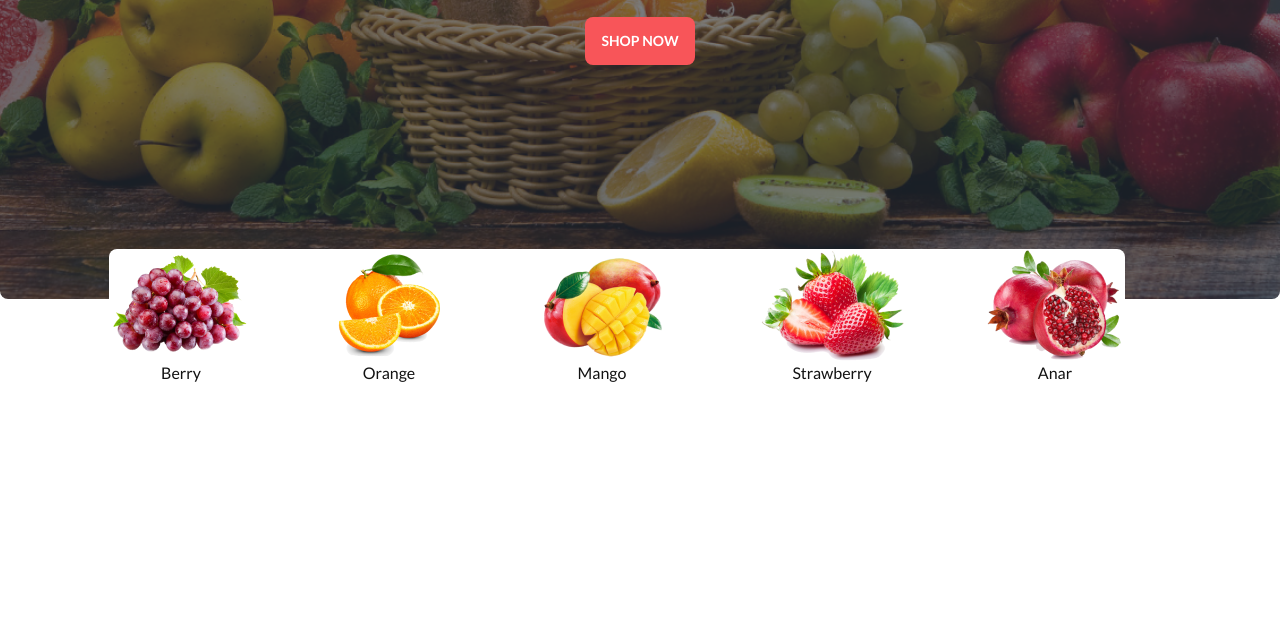
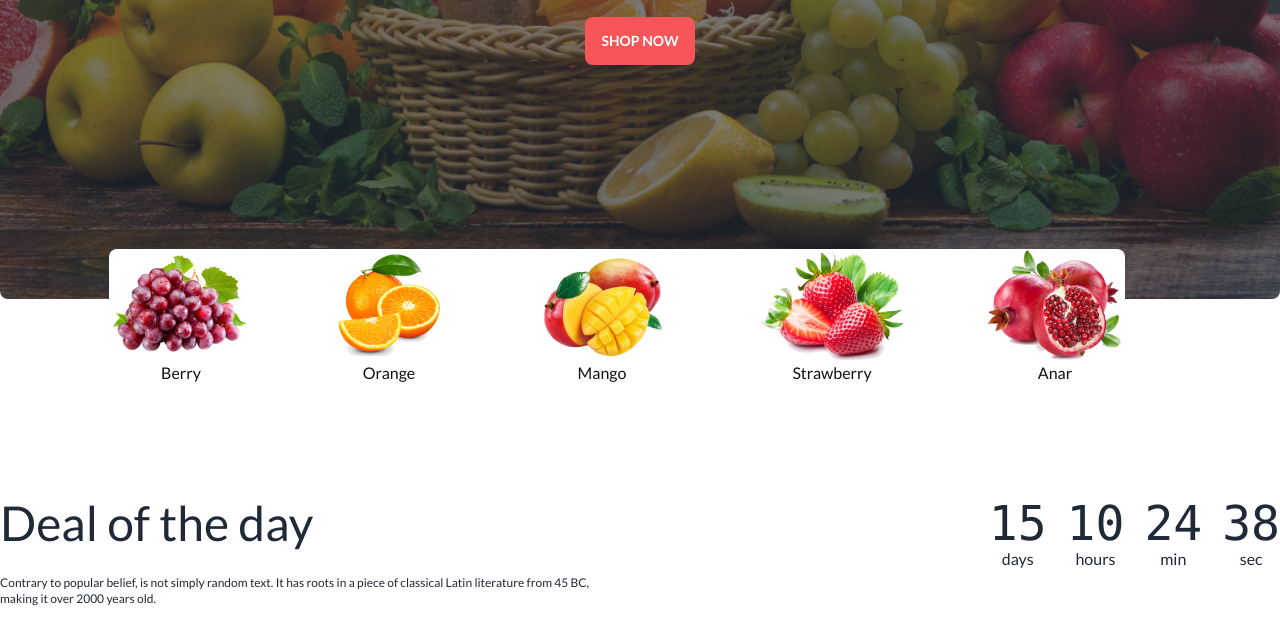
Before and after one commit to MithunMKB/FallMondi, a plain HTML site: page index.html in a window 1280 px wide. Shown: the part 555-1198 px from the top of the page. Before the commit the page ends 940 px from the top, so only its background shows below. Drawn offline with nearby package versions, Linux system fonts and the light colour scheme; grey boxes are pictures that could not be loaded.

Commit message:
Deal of the day section added

```diff
--- a/index.html
+++ b/index.html
@@ -200,8 +200,60 @@
     </header>
     <!-- Header Section End -->
 
+
+
     <!-- Main Section Start  -->
-    <main></main>
+
+    <main class="max-w-screen-xl mx-auto">
+    <!-- Deal of the day section -->
+        <section class="flex flex-col lg:flex-row md:flex-row mt-[50px] md:mt-[120px] lg:mt-[200px] mb-[48px]">
+            <div class="flex-1">
+                <h2 class="text-5xl">Deal of the day</h2>
+                <p class=" w-auto lg:w-[615px] h-[52px] mt-7 text-xs">Contrary to popular belief, is not simply random text. It has roots in a piece of classical Latin literature from 45 BC, making it over 2000 years old.</p>
+            </div>
+
+            <div class=" ">
+                <div class="grid grid-flow-col gap-5 text-center auto-cols-max">
+                    <div class="flex flex-col">
+                      <span class="countdown font-mono text-5xl">
+                        <span style="--value:15;"></span>
+                      </span>
+                      days
+                    </div>
+                    <div class="flex flex-col">
+                      <span class="countdown font-mono text-5xl">
+                        <span style="--value:10;"></span>
+                      </span>
+                      hours
+                    </div>
+                    <div class="flex flex-col">
+                      <span class="countdown font-mono text-5xl">
+                        <span style="--value:24;"></span>
+                      </span>
+                      min
+                    </div>
+                    <div class="flex flex-col">
+                      <span class="countdown font-mono text-5xl">
+                        <span style="--value:38;"></span>
+                      </span>
+                      sec
+                    </div>
+                  </div>
+            </div>
+        </section>
+      <!-- Deal of the day section ended -->
+
+
+      <!-- Fruits Rate and Rating Section Started -->
+        <section>
+
+        </section>
+      <!-- Fruits Rate and Rating Section ended -->
+
+
+
+
+    </main>
     <!-- Main Section End  -->
 
     <!-- Footer Section Start -->
```
